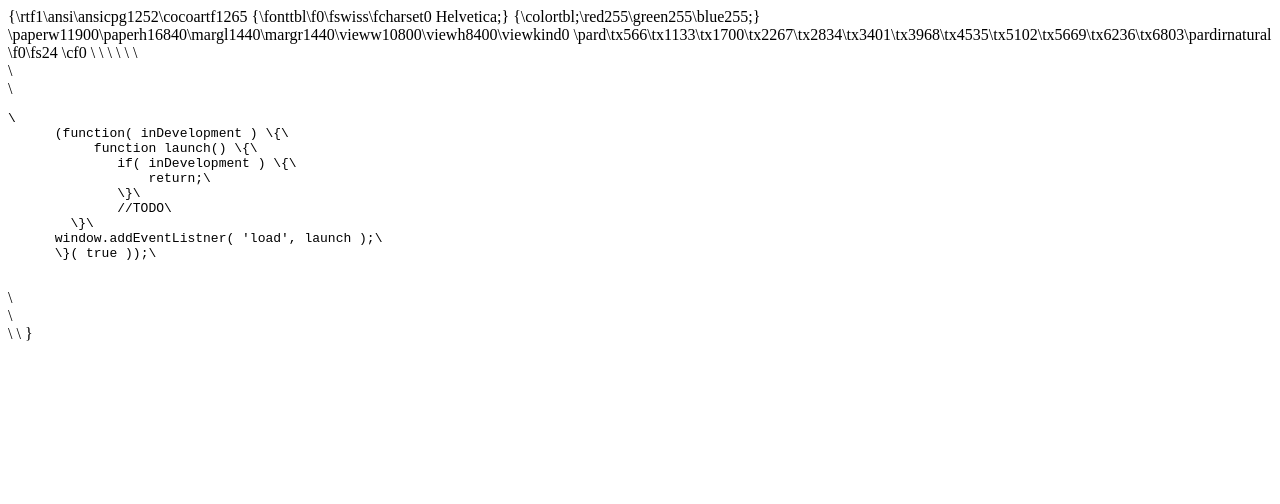
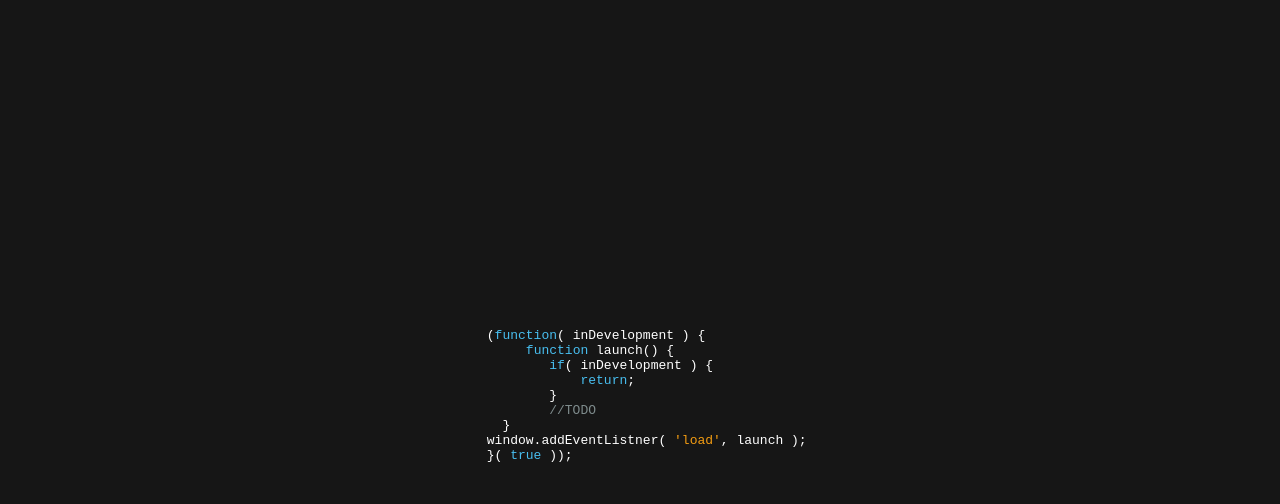
Before and after one commit to LuciTheForgotten/lucitheforgotten.github.io, a plain HTML site: page 404.html in a window 1280 px wide. Drawn offline with Linux system fonts and the light colour scheme.

Commit message:
404 Update

```diff
--- a/404.css
+++ b/404.css
@@ -1,34 +1,27 @@
-{\rtf1\ansi\ansicpg1252\cocoartf1265
-{\fonttbl\f0\fswiss\fcharset0 Helvetica;}
-{\colortbl;\red255\green255\blue255;}
-\paperw11900\paperh16840\margl1440\margr1440\vieww10800\viewh8400\viewkind0
-\pard\tx566\tx1133\tx1700\tx2267\tx2834\tx3401\tx3968\tx4535\tx5102\tx5669\tx6236\tx6803\pardirnatural
-
-\f0\fs24 \cf0 @import url(http://fonts.googleapis.com/css?family=Inconsolata);\
-html,\
-body \{\
-  background: rgb(22, 22, 22);\
-  font-family: 'Inconsolata', sans-serif;\
-\}\
-.wrap \{\
-  top: 50%;\
-  left: 50%;\
-  width: 400px;\
-  height: 200px;\
-  margin-left: -200px;\
-  margin-top: -100px;\
-  position: absolute;\
-\}\
-code \{\
-  color: white;\
-\}\
-span.blue \{\
-  color: #48beef;\
-\}\
-span.comment \{\
-  color: #7f8c8d;\
-\}\
-span.load \{\
-  color: #f39c12;\
-\}\
+@import url(http://fonts.googleapis.com/css?family=Inconsolata);
+html,
+body {
+  background: rgb(22, 22, 22);
+  font-family: 'Inconsolata', sans-serif;
 }
+.wrap {
+  top: 50%;
+  left: 50%;
+  width: 400px;
+  height: 200px;
+  margin-left: -200px;
+  margin-top: -100px;
+  position: absolute;
+}
+code {
+  color: white;
+}
+span.blue {
+  color: #48beef;
+}
+span.comment {
+  color: #7f8c8d;
+}
+span.load {
+  color: #f39c12;
+}
--- a/404.html
+++ b/404.html
@@ -1,29 +1,23 @@
-{\rtf1\ansi\ansicpg1252\cocoartf1265
-{\fonttbl\f0\fswiss\fcharset0 Helvetica;}
-{\colortbl;\red255\green255\blue255;}
-\paperw11900\paperh16840\margl1440\margr1440\vieww10800\viewh8400\viewkind0
-\pard\tx566\tx1133\tx1700\tx2267\tx2834\tx3401\tx3968\tx4535\tx5102\tx5669\tx6236\tx6803\pardirnatural
-
-\f0\fs24 \cf0 <html>\
-<head>\
-<link rel=\'94stylesheet\'94 type=\'94text/css\'94 href=\'94404.css\'94 />\
-<title>The Undead Crypt - 404 Page Not Found</title>\
-</head>\
-<body>\
-<div class="wrap">\
-  <div class="404">\
-    <pre><code>\
-      (<span class="blue">function</span>( inDevelopment ) \{\
-           <span class="blue">function</span> launch() \{\
-              <span class="blue">if</span>( inDevelopment ) \{\
-                  <span class="blue">return</span>;\
-              \}\
-              <span class="comment">//TODO</span>\
-        \}\
-      window.addEventListner( <span class="load">'load'</span>, launch );\
-      \}( <span class="blue">true</span> ));\
-    </code></pre>\
-  </div>\
-</div>\
-</body>\
-</html>}
+<html>
+<head>
+<link rel='stylesheet' type='text/css' href='404.css' />
+<title>The Undead Crypt - 404 Page Not Found</title>
+</head>
+<body>
+<div class="wrap">
+  <div class="404">
+    <pre><code>
+      (<span class="blue">function</span>( inDevelopment ) {
+           <span class="blue">function</span> launch() {
+              <span class="blue">if</span>( inDevelopment ) {
+                  <span class="blue">return</span>;
+              }
+              <span class="comment">//TODO</span>
+        }
+      window.addEventListner( <span class="load">'load'</span>, launch );
+      }( <span class="blue">true</span> ));
+    </code></pre>
+  </div>
+</div>
+</body>
+</html>
```
